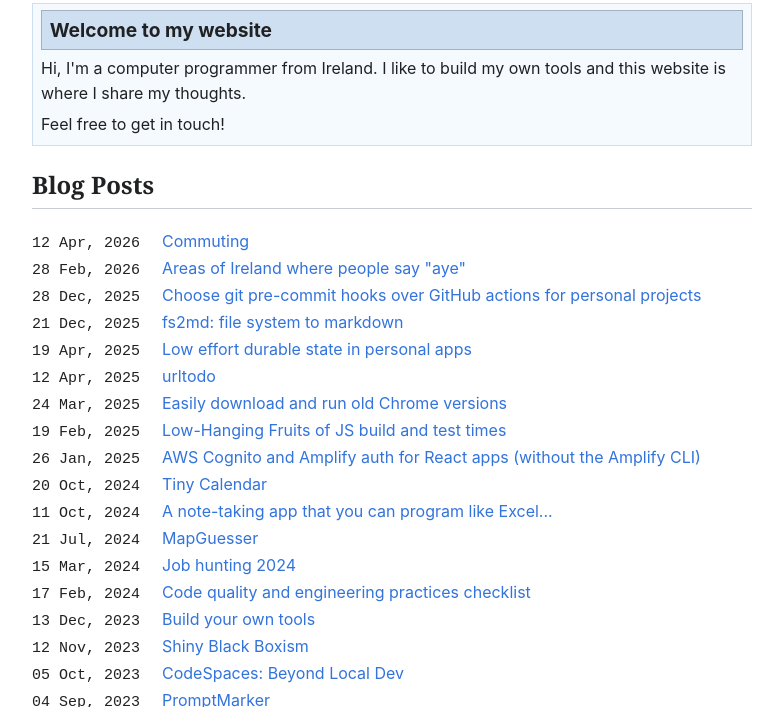
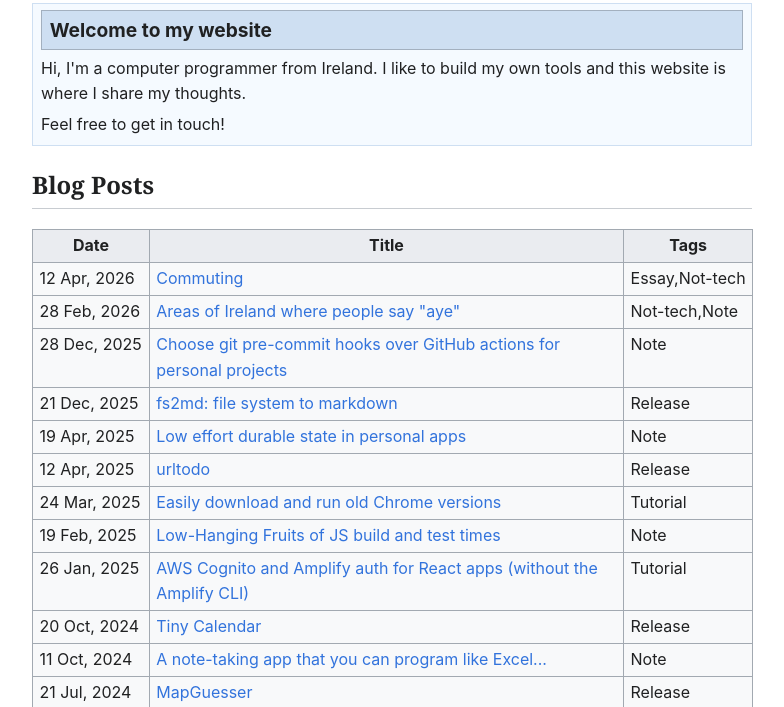
Before and after one commit to PaulTreanor/bear-blog-local-dev, a plain HTML site: page wiki-theme/index.html in a window 1280 px wide. Shown: the part 72-779 px from the top of the page, without its empty margins (248-1032 px from the left). Drawn offline with nearby package versions, Linux system fonts and the light colour scheme; a web font is replaced by a local one.

Commit message:
Add wikitable idea

```diff
--- a/wiki-theme/content.md
+++ b/wiki-theme/content.md
@@ -7,6 +7,8 @@
 </div>
 
 ## Blog Posts
+<div class="posts-table">
+<div class="posts-header"><span>Date</span><span>Title</span><span>Tags</span></div>
 <ul class="embedded blog-posts">
   <li data-tags="Essay,Not-tech">
     <span><i><time datetime="2026-04-12T17:45Z">12 Apr, 2026</time></i></span>
@@ -113,3 +115,4 @@
     <a href="/local-outlier-factor/">Local outlier factor from scratch in Python</a>
   </li>
 </ul>
+</div>
--- a/wiki-theme/styles.css
+++ b/wiki-theme/styles.css
@@ -25,6 +25,13 @@
     --ambox-border-color: var(--color-blue700);
     --ambox-background-color: var(--color-blue-light-bg);
     --ambox-hairline-color: var(--color-blue-light-border);
+
+    /* .wikitable, verbatim from MediaWiki's mediawiki.skinning.content module.
+       Comments give the Codex token each value is the fallback for. */
+    --wikitable-bg: #f8f9fa;            /* --background-color-neutral-subtle */
+    --wikitable-header-bg: #eaecf0;     /* --background-color-neutral */
+    --wikitable-border: #a2a9b1;        /* --border-color-base */
+    --wikitable-color: #202122;         /* --color-base */
 }
 
 @media (prefers-color-scheme: dark) {
@@ -41,6 +48,12 @@
         --ambox-border-color: var(--color-light-blue-border);
         --ambox-background-color: var(--color-light-blue-bg);
         --ambox-hairline-color: #3a4b5c;
+
+        /* Wikipedia's own night-mode values for the same four tokens */
+        --wikitable-bg: #202122;
+        --wikitable-header-bg: #27292d;
+        --wikitable-border: #72777d;
+        --wikitable-color: #eaecf0;
     }
 }
 
@@ -205,23 +218,95 @@ nav p {
 
 /** ---------- AMBOX END --------- **/
 
-/* blog post list */
+/** ---------- POST LIST AS WIKITABLE START --------- **/
+/* Bear generates the <ul> from {{ posts }} and we can't touch that markup, so
+   the list is given a table formatting context instead. border-collapse and
+   automatic column sizing both work exactly as they would on a real <table>. */
+
+/* The wrapper is the table; the <ul> is its row group, exactly as a <tbody>
+   would be. That puts the header row and the post rows inside one table, so
+   automatic column sizing aligns them with no hardcoded widths. The wrapper
+   and header row are static markup — written once, never touched again as
+   posts are added, so {{ posts }} still does all the work. */
+.posts-table {
+    display: table;
+    border-collapse: collapse;
+    width: 100%;
+    margin: 1em 0;
+    background-color: var(--wikitable-bg);
+    color: var(--wikitable-color);
+    border: 1px solid var(--wikitable-border);
+}
+
 ul.blog-posts {
+    display: table-row-group;
     list-style-type: none;
     padding: unset;
+    margin: 0;
+}
+
+.posts-header {
+    display: table-row;
+}
+
+/* .wikitable > * > tr > th — header background, centred, and bold */
+.posts-header span {
+    display: table-cell;
+    background-color: var(--wikitable-header-bg);
+    border: 1px solid var(--wikitable-border);
+    padding: 0.2em 0.4em;
+    text-align: center;
+    font-weight: bold;
 }
 
 ul.blog-posts li {
-    display: flex;
+    display: table-row;
 }
 
-ul.blog-posts li span {
-    flex: 0 0 130px;
+/* Scoped to > span and > a deliberately. Bear's post_list.html also emits
+   <p>, <img> and <div> children when the show_description / show_image /
+   show_content embed options are on; a looser selector would turn those
+   into stray extra columns. */
+ul.blog-posts li > span,
+ul.blog-posts li > a,
+ul.blog-posts li::after {
+    display: table-cell;
+    border: 1px solid var(--wikitable-border);
+    padding: 0.2em 0.4em;
+    vertical-align: top;
+}
+
+/* Date column. width: 1% collapses the cell to its min-content width, which
+   nowrap then pins to the width of the longest date. */
+ul.blog-posts li > span {
+    width: 1%;
+    white-space: nowrap;
+}
+
+/* Bear wraps the date in <i> and the default theme sets it monospace.
+   Wikipedia uses plain body sans for dates in tables. */
+ul.blog-posts li > span i,
+ul.blog-posts li > span time {
+    font-family: inherit;
+    font-size: inherit;
+    font-style: normal;
+}
+
+/* Tags column, from the data-tags attribute Bear already puts on each <li>.
+   Generated content in a table-row context becomes a real cell. Renders as
+   "Essay,Not-tech" — Bear joins with |join:"," and CSS can't add the space. */
+ul.blog-posts li::after {
+    content: attr(data-tags);
+    width: 1%;
+    white-space: nowrap;
+    color: var(--wikitable-color);
 }
 
 ul.blog-posts li a:visited {
     color: var(--visited-color);
 }
+
+/** ---------- POST LIST AS WIKITABLE END --------- **/
 footer {
     display: none;
 }
```
